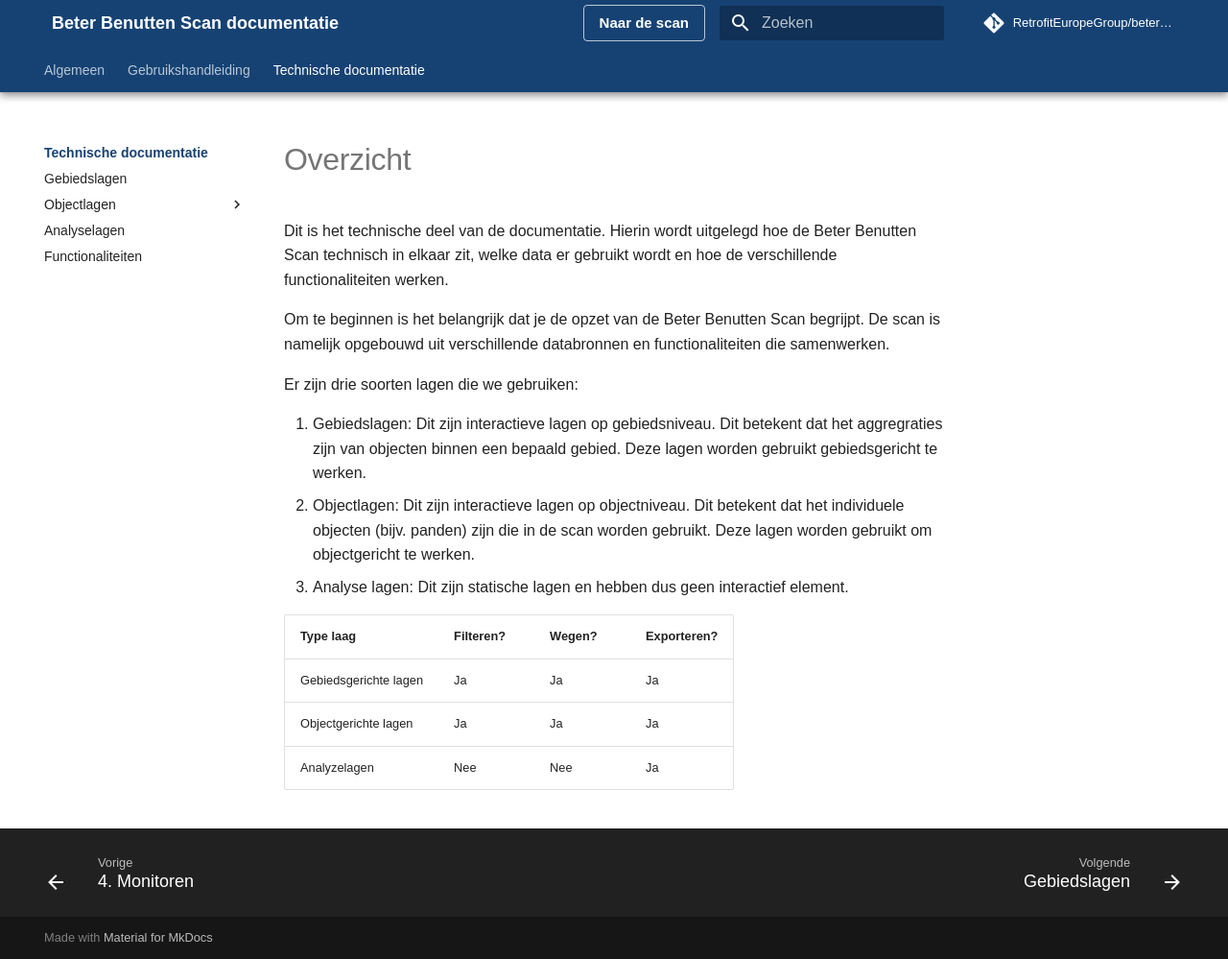
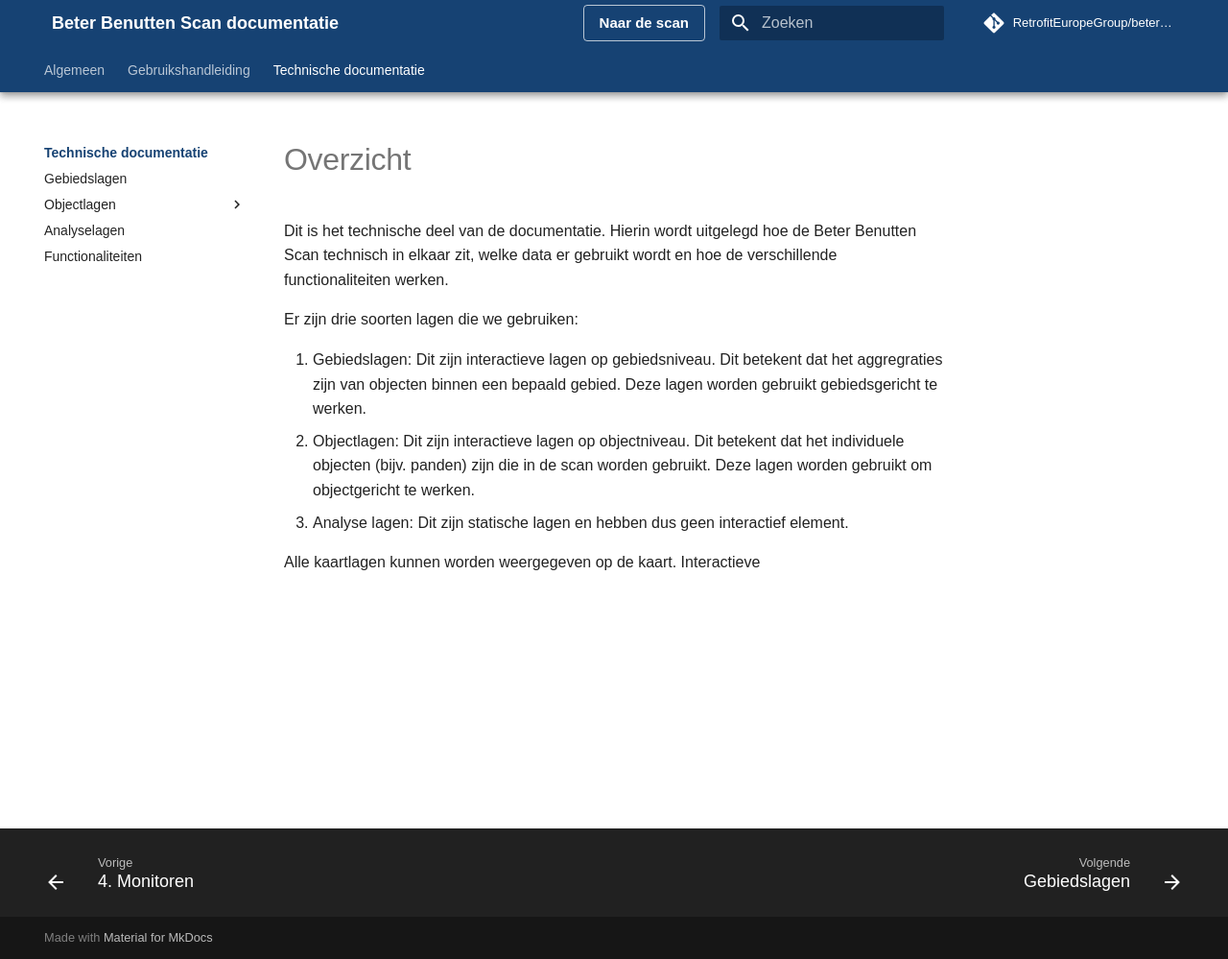
Before and after one commit to RetrofitEuropeGroup/beterbenuttenscan-docs, an MkDocs documentation site: the page built from docs/technische-documentatie/index.md, in a window 1280 px wide and 999 px high. Shown: the whole window at 96% size. Built offline with MkDocs 1.6.1 and Material for MkDocs 9.7.7, drawn with Linux system fonts in a browser that asks for light colours; some web fonts are replaced; comment, search, counter and statistics services are not loaded.

```diff
--- a/docs/technische-documentatie/index.md
+++ b/docs/technische-documentatie/index.md
@@ -1,8 +1,6 @@
 # Overzicht
 
 Dit is het technische deel van de documentatie. Hierin wordt uitgelegd hoe de Beter Benutten Scan technisch in elkaar zit, welke data er gebruikt wordt en hoe de verschillende functionaliteiten werken.
-
-Om te beginnen is het belangrijk dat je de opzet van de Beter Benutten Scan begrijpt. De scan is namelijk opgebouwd uit verschillende databronnen en functionaliteiten die samenwerken.
 
 Er zijn drie soorten lagen die we gebruiken:
 
@@ -10,8 +8,4 @@ Er zijn drie soorten lagen die we gebruiken:
 2. Objectlagen: Dit zijn interactieve lagen op objectniveau. Dit betekent dat het individuele objecten (bijv. panden) zijn die in de scan worden gebruikt. Deze lagen worden gebruikt om objectgericht te werken.
 3. Analyse lagen: Dit zijn statische lagen en hebben dus geen interactief element.
 
-| Type laag | Filteren? | Wegen? | Exporteren? |
-| --- | --- | --- | --- |
-| Gebiedsgerichte lagen | Ja | Ja | Ja |
-| Objectgerichte lagen | Ja | Ja | Ja |
-| Analyzelagen | Nee | Nee | Ja |
+Alle kaartlagen kunnen worden weergegeven op de kaart. Interactieve
--- a/mkdocs.yml
+++ b/mkdocs.yml
@@ -1,5 +1,5 @@
 site_name: Beter Benutten Scan documentatie
-site_url: https://retrofiteuropegroup.github.io/beterbenuttenscan-docs/
+site_url: https://verdichtingswijzer.nl
 repo_url: https://github.com/RetrofitEuropeGroup/beterbenuttenscan-docs
 repo_name: RetrofitEuropeGroup/beterbenuttenscan-docs
 nav:
@@ -36,6 +36,7 @@ markdown_extensions:
       generic: true
 plugins:
   - search
+  - glightbox
   - git-revision-date-localized:
       type: datetime
       locale: nl
--- a/requirements.txt
+++ b/requirements.txt
@@ -1,3 +1,4 @@
 mkdocs-material
+mkdocs-glightbox
 mkdocs-git-revision-date-localized-plugin
 mkdocs-git-committers-plugin-2
```
Also changed, not shown: docs/technische-documentatie/functionaliteiten.md (+17 -0 lines), 3 other files.
